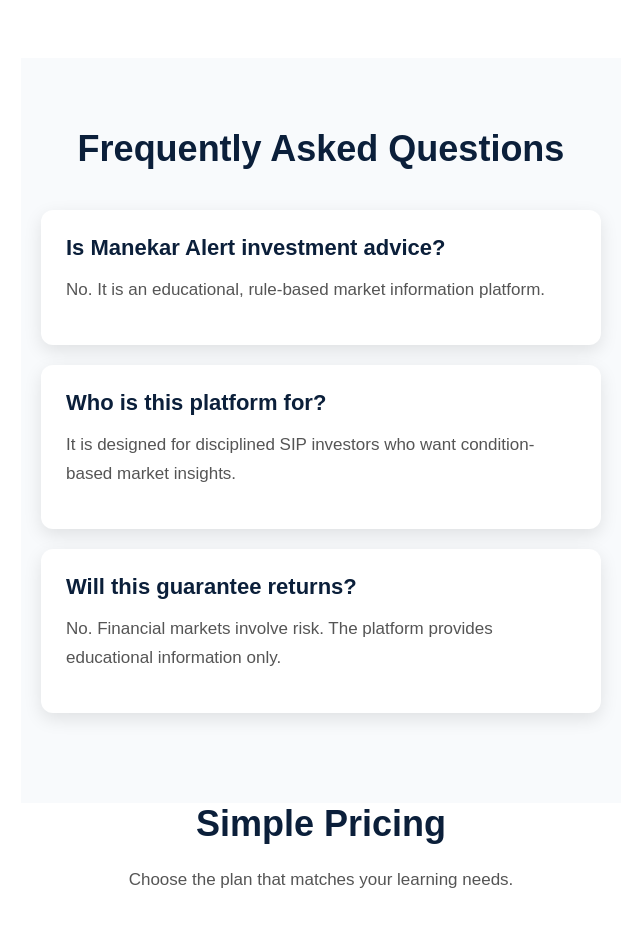
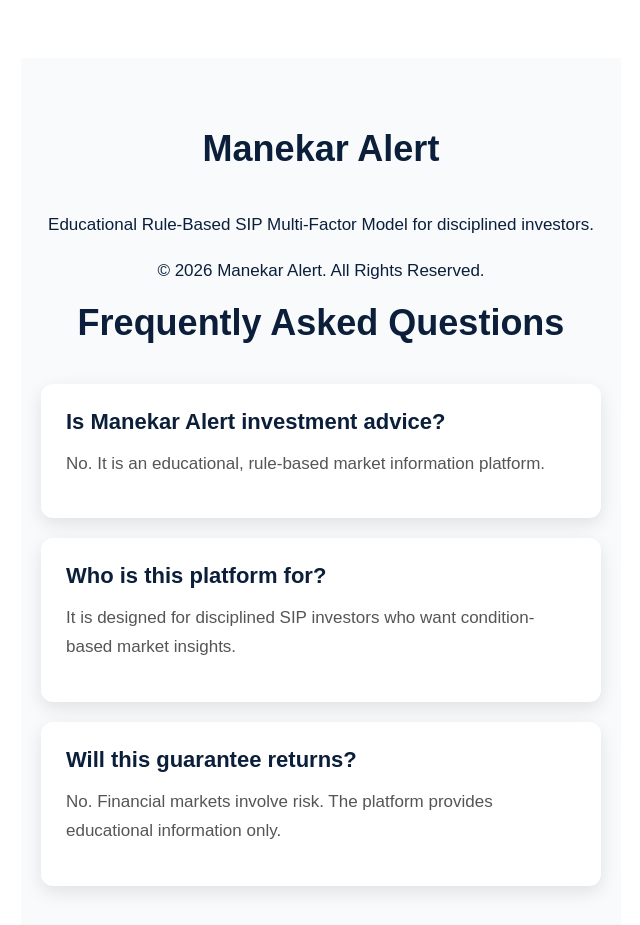
Before and after one commit to manekaralert/manekaralert-webapp, a plain HTML site: page index.html in a window 1280 px wide. Shown: the part 1220-2145 px from the top of the page, without its empty margins (319-959 px from the left). Drawn offline with Linux system fonts and the light colour scheme.

Commit message:
Update index.html

```diff
--- a/index.html
+++ b/index.html
@@ -81,7 +81,17 @@
 <p>✔ Transparent Methodology</p>
 <section class="pricing">
 <section class="faq">
+<footer>
 
+<h2>Manekar Alert</h2>
+
+<p>
+Educational Rule-Based SIP Multi-Factor Model for disciplined investors.
+</p>
+
+<p>© 2026 Manekar Alert. All Rights Reserved.</p>
+
+</footer>
 <h2>Frequently Asked Questions</h2>
 
 <div class="faq-item">
```
